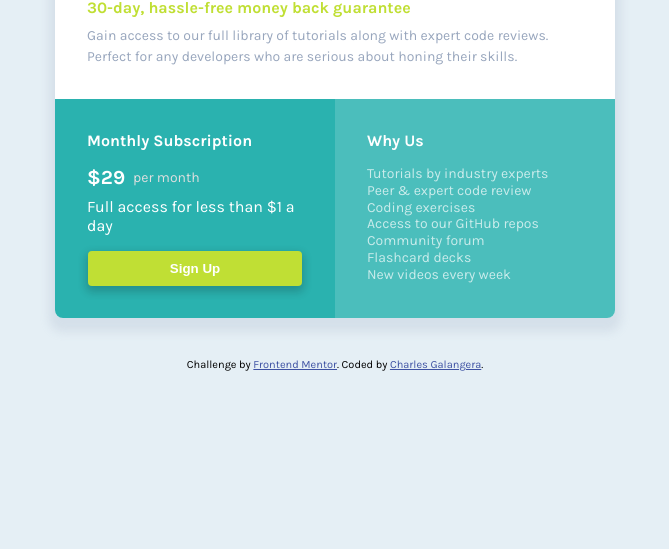
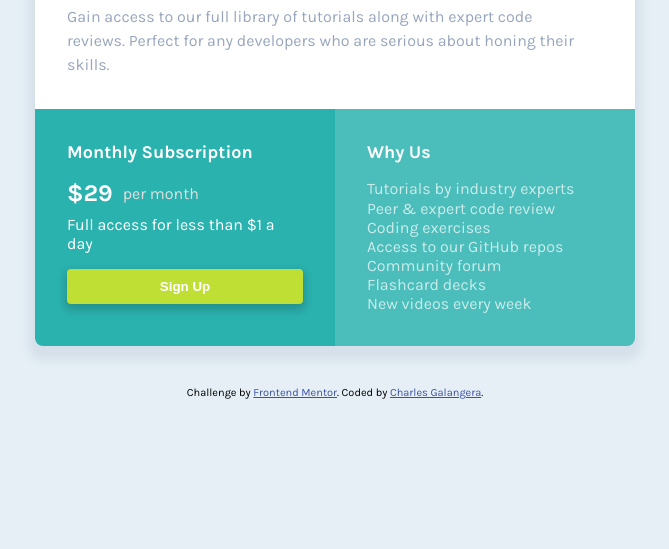
Before and after one commit to galangeracharles17/CG-single-price-grid-component-master, a plain HTML site: page index.html in a window 1280 px wide. Shown: the part 251-800 px from the top of the page, without its empty margins (305-974 px from the left). Drawn offline with Linux system fonts and the light colour scheme.

Commit message:
Final Update
Final update on my html and css

```diff
--- a/index.html
+++ b/index.html
@@ -15,7 +15,6 @@
 
 <body>
   <main class="main-component">
-
     <section class="top-component">
       <h1 class="top-component__header">Join our community</h1>
       <h2>30-day, hassle-free money back guarantee</h2>
@@ -26,13 +25,9 @@
     <div class="bot-component">
       <section class="left-component">
         <h3 class="left-component__header">Monthly Subscription</h3>
-
         <p class="left-component__price">&dollar;29 <span class="left-component__price--gb">per month</span></p>
-
         <p class="left-component__description">Full access for less than &dollar;1 a day</p>
-        <div>
-          <button class="left-component__button">Sign Up</button>
-        </div>
+        <button class="left-component__button">Sign Up</button>
       </section>
 
       <aside class="right-component">
--- a/main.css
+++ b/main.css
@@ -37,7 +37,7 @@ body {
 }
 
 .main-component {
-    width: 560px;
+    width: 600px;
     box-shadow: 0px 8px 10px 6px hsla(217, 22%, 67%, 0.2);
     border-radius: 8px;
     overflow: hidden;
@@ -51,20 +51,20 @@ body {
 .top-component__header {
     color: var(--Cyan);
     font-weight: 700;
-    font-size: 20px;
+    font-size: 24px;
     margin-bottom: 16px;
 }
 
 h1.top-component__header+h2 {
     color: var(--Bright-Yellow);
-    font-size: 16px;
+    font-size: 18px;
     margin-bottom: 8px;
 }
 
 .top-component__description {
     color: var(--Grayish-Blue);
     line-height: 1.5;
-    font-size: 14px;
+    font-size: 16px;
 }
 
 .bot-component {
@@ -72,29 +72,29 @@ h1.top-component__header+h2 {
 }
 
 .left-component {
-    width: 280px;
+    width: 300px;
     padding: 32px;
     background-color: var(--Cyan);
     color: var(--White);
 }
 
 .left-component__header {
-    font-size: 16px;
+    font-size: 18px;
     margin-bottom: 16px;
 }
 
 .left-component__price {
     margin-bottom: 8px;
     font-weight: 700;
-    font-size: 20px;
+    font-size: 24px;
     vertical-align: middle;
     display: flex;
-    gap: 8px;
+    gap: 10px;
 }
 
 .left-component__price--gb {
     color: var(--Grayish-White);
-    font-size: 14px;
+    font-size: 16px;
     font-weight: lighter;
     display: inline-block;
     align-self: center;
@@ -104,14 +104,10 @@ h1.top-component__header+h2 {
     margin-bottom: 16px;
 }
 
-.left-component__description+div {
-    display: flex;
-    justify-content: center;
-}
-
 .left-component__button {
     border: none;
-    padding: 10px 82px;
+    width: 100%;
+    padding: 10px 0;
     display: block;
     border-radius: 4px;
     background-color: var(--Bright-Yellow);
@@ -130,19 +126,19 @@ h1.top-component__header+h2 {
 }
 
 .right-component {
-    width: 280px;
-    padding: 32px 64px 32px 32px;
+    width: 300px;
+    padding: 32px 58px 32px 32px;
     background-color: var(--Light--Cyan);
     color: var(--White);
 }
 
 aside.right-component h3 {
-    font-size: 16px;
+    font-size: 18px;
     margin-bottom: 16px;
 }
 
 .right-component__description {
-    font-size: 14px;
+    font-size: 16px;
     font-weight: lighter;
     color: var(--White-Opacity);
     line-height: 1.2;
@@ -181,7 +177,7 @@ aside.right-component h3 {
     }
 
     .left-component__button {
-        padding: 15px 105px;
+        padding: 15px 0px;
     }
 
     .right-component {
```
